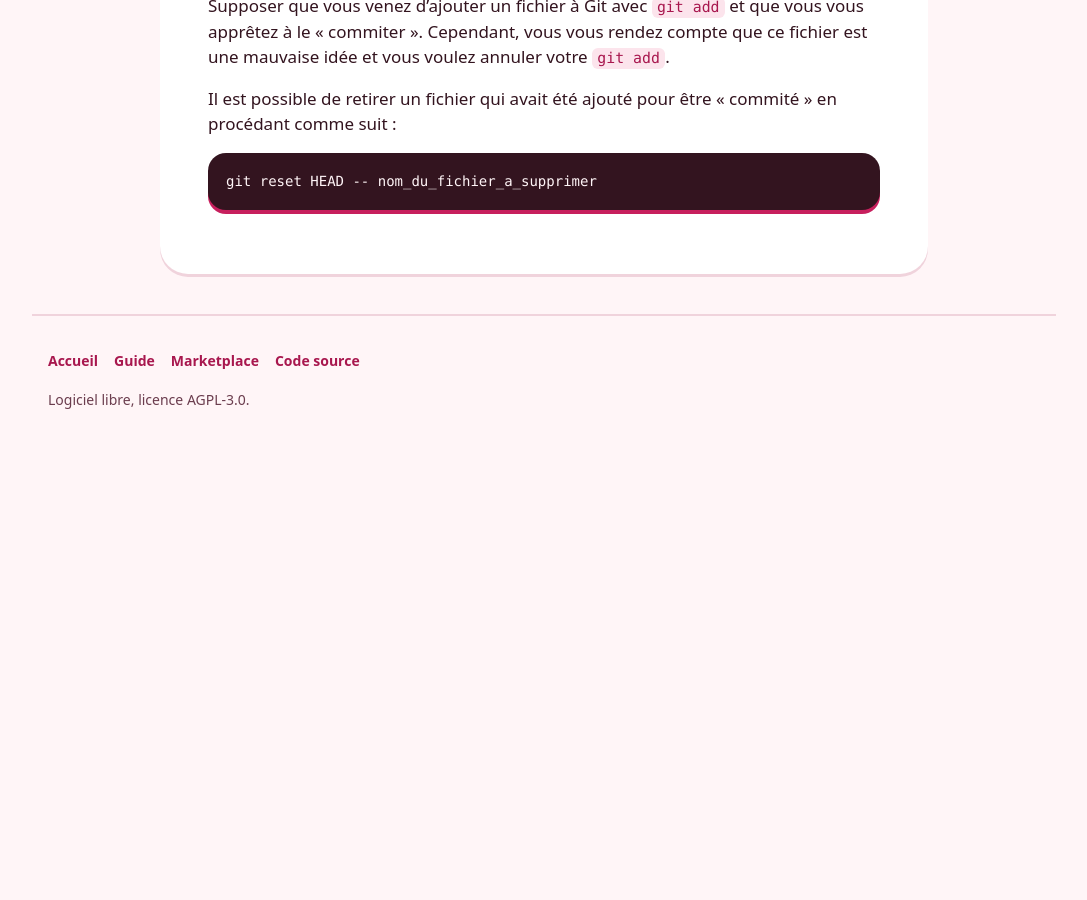
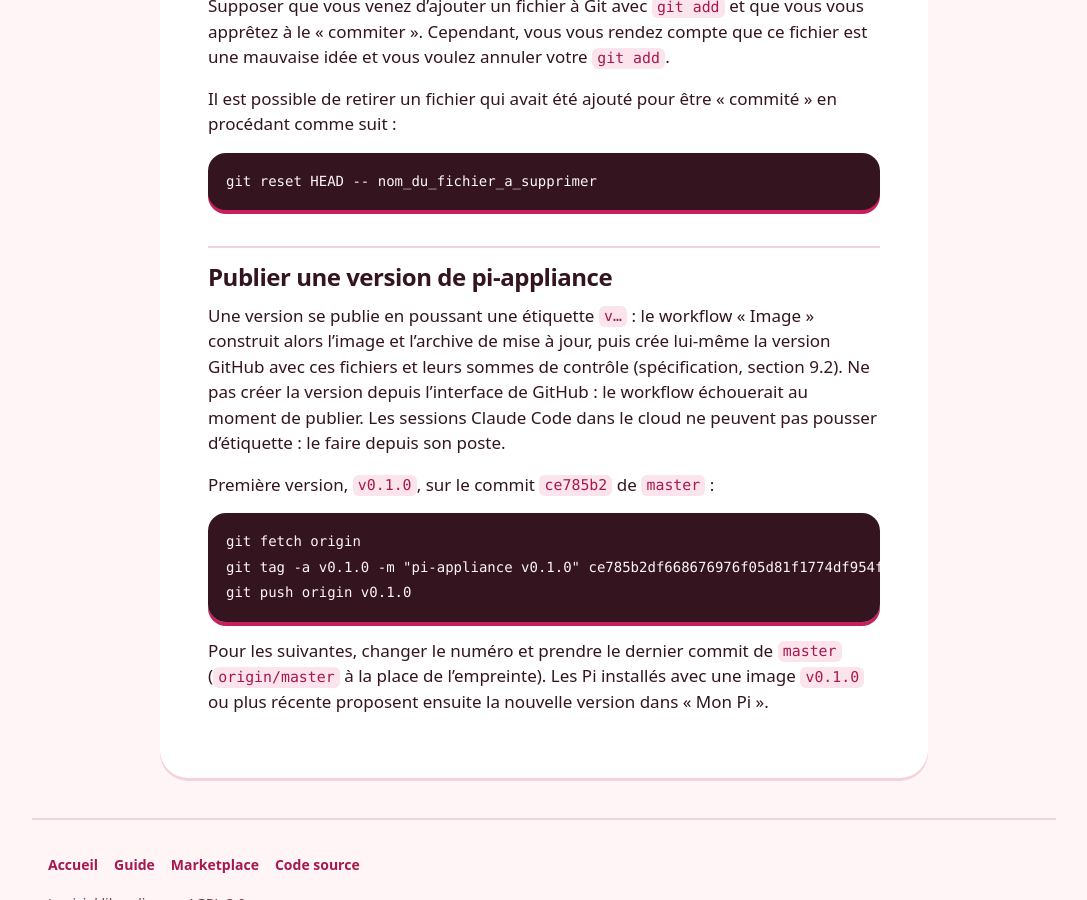
Before and after one commit to gmoulard/pi-appliance, a Jekyll site: the page built from docs/manGit.md, in a window 1280 px wide and 900 px high, scrolled down 5097 px. Shown: the whole window, without its empty margins (96-1183 px from the left). Built offline with Jekyll 4.4.1, drawn with Linux system fonts in a browser that asks for light colours; our own code applies the rules of GitHub Pages for plain Markdown files; before the commit the page ends 5539 px from its top, so only the background shows below that.

Commit message:
Documentation : publier une version de pi-appliance (étiquette v0.1.0)
Co-Authored-By: Claude Opus 5.5 <noreply@anthropic.com>
Claude-Session: https://claude.ai/code/session_015aTH5e73icNoWR2MpwSKBZ

````diff
--- a/docs/manGit.md
+++ b/docs/manGit.md
@@ -223,3 +223,17 @@ Il est possible de retirer un fichier qui avait été ajouté pour être « comm
 ```shell
 git reset HEAD -- nom_du_fichier_a_supprimer
 ```
+
+## Publier une version de pi-appliance
+
+Une version se publie en poussant une étiquette `v…` : le workflow « Image » construit alors l'image et l'archive de mise à jour, puis crée lui-même la version GitHub avec ces fichiers et leurs sommes de contrôle (spécification, section 9.2). Ne pas créer la version depuis l'interface de GitHub : le workflow échouerait au moment de publier. Les sessions Claude Code dans le cloud ne peuvent pas pousser d'étiquette : le faire depuis son poste.
+
+Première version, `v0.1.0`, sur le commit `ce785b2` de `master` :
+
+```shell
+git fetch origin
+git tag -a v0.1.0 -m "pi-appliance v0.1.0" ce785b2df668676976f05d81f1774df954f58405
+git push origin v0.1.0
+```
+
+Pour les suivantes, changer le numéro et prendre le dernier commit de `master` (`origin/master` à la place de l'empreinte). Les Pi installés avec une image `v0.1.0` ou plus récente proposent ensuite la nouvelle version dans « Mon Pi ».
````
Also changed, not shown: docs/specification.md (+1 -1 lines).
